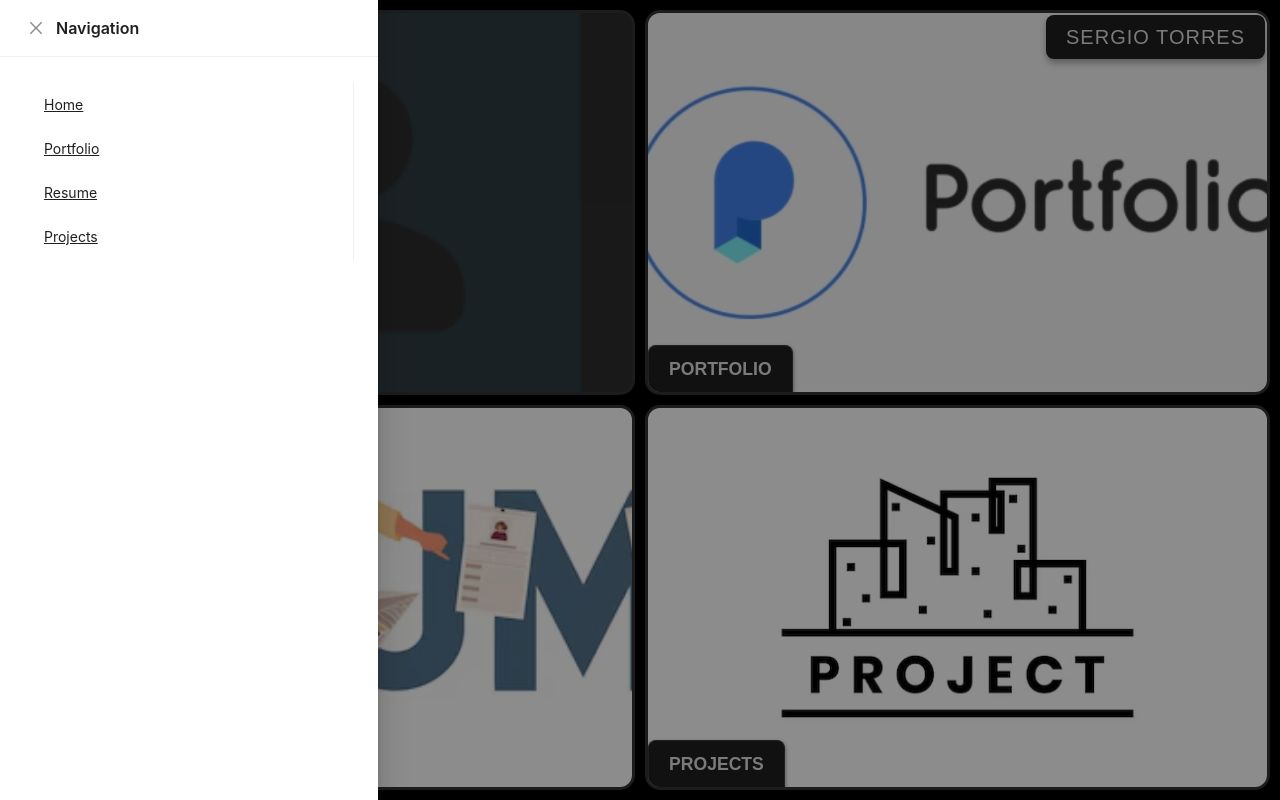
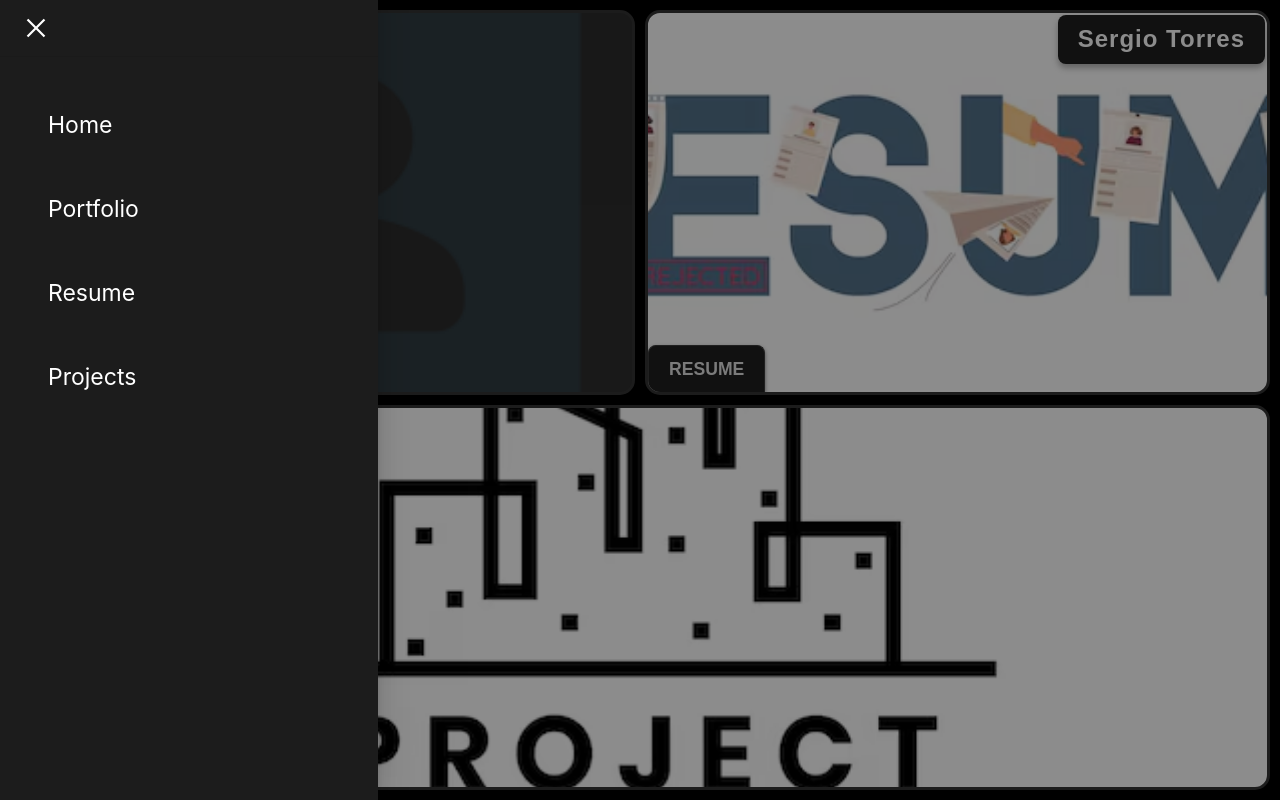
Before and after one commit to Serg-Torres/Portfolio, a React app: page / in a window 1280 px wide. Both pictures are taken after a click on the button 41 px from the left and 41 px from the top of the page. Built offline with nearby package versions, Linux system fonts and the light colour scheme; the HTML template or start-up script is replaced by a standard one.

Commit message:
changes to navbar, and home layout

```diff
--- a/src/components/Navbar.tsx
+++ b/src/components/Navbar.tsx
@@ -10,14 +10,35 @@ const Navbar = () => {
     setIsDrawerOpen(!isDrawerOpen);
   };
 
+  // Define menu items
+  const menuItems = [
+    {
+      key: '1',
+      label: <a href="/">Home</a>,
+    },
+    {
+      key: '2',
+      label: <a href="/portfolio">Portfolio</a>,
+    },
+    {
+      key: '3',
+      label: <a href="/resume">Resume</a>,
+    },
+    {
+      key: '4',
+      label: <a href="/projects">Projects</a>,
+    },
+  ];
+
   return (
-    <div className="navbar-container">
+    <div className="navbar-container dark-theme">
       {/* Left Section: Sandwich Button */}
       <div className="navbar-left">
         <Button
           type="text"
           icon={<MenuOutlined className="hamburger-icon" />}
           onClick={toggleDrawer}
+          className="drawer-toggle-button"
         />
       </div>
 
@@ -28,25 +49,12 @@ const Navbar = () => {
 
       {/* Drawer for Navigation */}
       <Drawer
-        title="Navigation"
         placement="left"
         onClose={toggleDrawer}
         open={isDrawerOpen}
+        className="navbar-drawer"
       >
-        <Menu mode="vertical">
-          <Menu.Item key="1">
-            <a href="/">Home</a>
-          </Menu.Item>
-          <Menu.Item key="2">
-            <a href="/portfolio">Portfolio</a>
-          </Menu.Item>
-          <Menu.Item key="3">
-            <a href="/resume">Resume</a>
-          </Menu.Item>
-          <Menu.Item key="4">
-            <a href="/projects">Projects</a>
-          </Menu.Item>
-        </Menu>
+        <Menu mode="vertical" theme="dark" items={menuItems} className="navbar-menu" />
       </Drawer>
     </div>
   );
--- a/src/pages/Home.tsx
+++ b/src/pages/Home.tsx
@@ -37,12 +37,12 @@ const Home = () => {
             style: { gridArea: "contact", backgroundImage: `url(${Contact})` },
             link: "/contact",  // Add link path for the card
         },
-        {
-            key: "portfolio",
-            title: "Portfolio",
-            style: { gridArea: "portfolio", backgroundImage: `url(${Portfolio})` },
-            link: "/portfolio",  // Add link path for the card
-        },
+        // {
+        //     key: "portfolio",
+        //     title: "Portfolio",
+        //     style: { gridArea: "portfolio", backgroundImage: `url(${Portfolio})` },
+        //     link: "/portfolio",  // Add link path for the card
+        // },
         {
             key: "resume",
             title: "Resume",
--- a/src/styles/Home.css
+++ b/src/styles/Home.css
@@ -2,8 +2,8 @@
 .collage-layout {
   display: grid;
   grid-template-areas:
-    "contact portfolio"
-    "resume projects";
+    "contact resume"
+    "projects projects";
   grid-template-columns: 1fr 1fr;
   grid-template-rows: repeat(2, 1fr);
   gap: 10px;
--- a/src/styles/Navbar.css
+++ b/src/styles/Navbar.css
@@ -4,49 +4,92 @@
   align-items: center;
   position: absolute;
   width: 100%;
-  height: 60px;
-  padding: 0 15px;
+  height: 64px;
+  padding: 0 20px;
   box-sizing: border-box;
   z-index: 10;
+
+
+  /* color: #ffffff; */
+  /* box-shadow: 0 4px 6px rgba(0, 0, 0, 0.2); */
 }
 
-/* Left section: sandwich button container */
+
 .navbar-left {
   position: absolute;
   top: 15px;
   left: 15px;
-  background-color: #1f1f1f; /* Dark background */
+  background-color: #1f1f1f;
   padding: 10px;
-  border-radius: 8px; /* Rounded corners for a modern look */
-  box-shadow: 0px 4px 6px rgba(0, 0, 0, 0.3); /* Subtle shadow */
+  border-radius: 8px;
+  box-shadow: 0px 4px 6px rgba(0, 0, 0, 0.3);
+
+
   display: flex;
   align-items: center;
 }
 
-/* Hamburger icon inside the container */
+
 .hamburger-icon {
   font-size: 20px;
-  color: #e0e0e0; /* Matches the overall theme */
+  color: #e0e0e0;
 }
 
-/* Right section: logo container */
-.navbar-right {
+
+.navbar-right .navbar-logo {
   position: absolute;
   top: 15px;
   right: 15px;
-  background-color: #1f1f1f; /* Dark background */
-  padding: 10px 20px; /* Additional padding for the logo */
+  background-color: #1f1f1f;
+  padding: 10px 20px;
   border-radius: 8px;
-  box-shadow: 0px 4px 6px rgba(0, 0, 0, 0.3); /* Subtle shadow */
+  box-shadow: 0px 4px 6px rgba(0, 0, 0, 0.3);
   display: flex;
   align-items: center;
+
+
+  font-size: 24px;
+  font-weight: bold;
+  color: #ffffff;
+  margin: 0;
+  letter-spacing: 1px;
+  transition: transform 0.7s, opacity 0.3s;
 }
 
-/* Logo styling */
-.navbar-logo {
-  font-size: 20px;
-  color: #e0e0e0; /* Modern text color */
-  margin: 0;
-  text-transform: uppercase;
-  letter-spacing: 1px; /* Slight letter-spacing for a sleek look */
+
+
+.navbar-right .navbar-logo:hover {
+  transform: scale(0.95);
 }
+
+/* Drawer */
+.navbar-drawer {
+  background-color: #1c1c1c !important;
+  color: white;
+}
+
+.anticon-close {
+  color: white;
+  font-size: x-large
+}
+
+.ant-menu-root {
+  background-color: #1c1c1c;
+}
+
+/* Menu */
+.navbar-menu .ant-menu-item {
+  color: #ffffff !important;
+  transition: transform 0.7s;
+  font-size: 23px;
+  padding: 20px;
+  height: 100%;
+}
+
+a {
+  text-decoration: none;
+}
+
+.navbar-menu .ant-menu-item:hover {
+  transform: scale(.95);
+}
```
